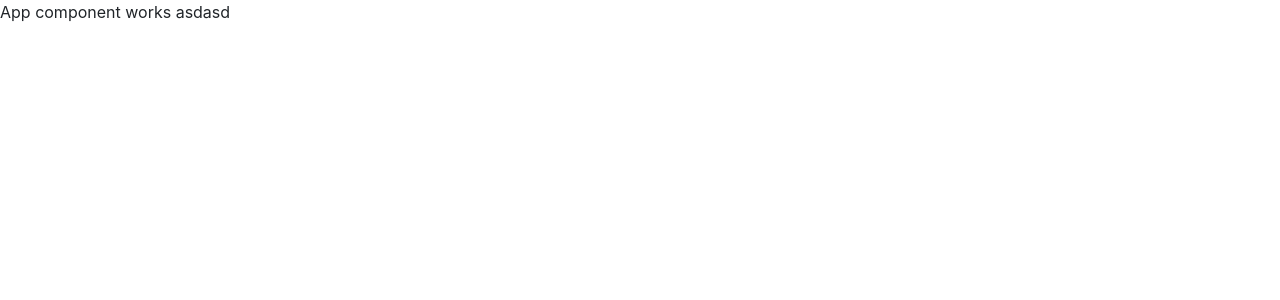
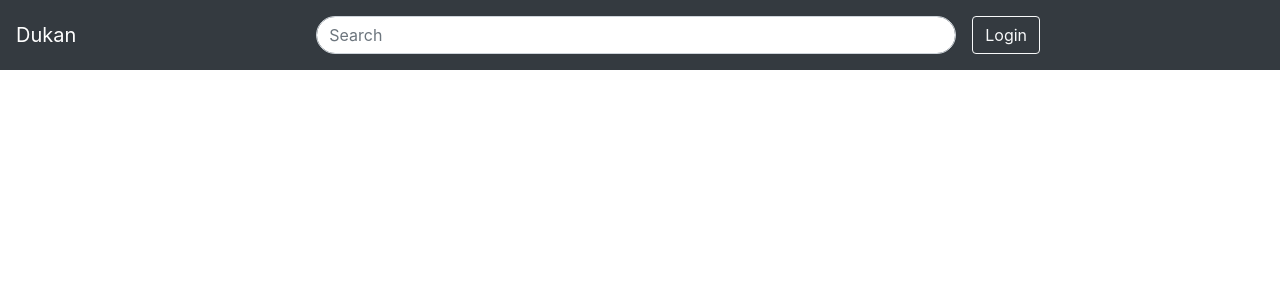
Before and after one commit to SerManish/dukan, an Angular app: page / in a window 1280 px wide. Shown: the top 300 px of the page. Built offline with nearby package versions, Linux system fonts and the light colour scheme.

Commit message:
basic layout of navigation bar

```diff
--- a/src/app/app.component.html
+++ b/src/app/app.component.html
@@ -1 +1 @@
-<p>App component works asdasd</p>
+<app-navigation-bar></app-navigation-bar>
--- a/src/app/app.module.ts
+++ b/src/app/app.module.ts
@@ -2,10 +2,12 @@ import { BrowserModule } from '@angular/platform-browser';
 import { NgModule } from '@angular/core';
 
 import { AppComponent } from './app.component';
+import { NavigationBarComponent } from './navigation-bar/navigation-bar.component';
 
 @NgModule({
   declarations: [
-    AppComponent
+    AppComponent,
+    NavigationBarComponent
   ],
   imports: [
     BrowserModule
--- /dev/null
+++ b/src/app/navigation-bar/navigation-bar.component.css
@@ -0,0 +1,8 @@
+.searchbar {
+    width: 50vw;
+    border-radius: 20px;
+}
+
+.loginbtn {
+    float: right;
+}
--- /dev/null
+++ b/src/app/navigation-bar/navigation-bar.component.html
@@ -0,0 +1,20 @@
+<nav class="navbar navbar-expand-sm navbar-dark bg-dark fixed-top">
+    <a class="navbar-brand" href="#">Dukan</a>
+
+    <button class="navbar-toggler" type="button">
+      <span class="navbar-toggler-icon"></span>
+    </button>
+
+    <div class="collapse navbar-collapse">
+      <ul class="navbar-nav mx-auto">
+        <li class="nav-item nav-link">
+            <input class="searchbar form-control my-2 my-sm-0" placeholder="Search">
+        </li>
+        <li class="nav-item">
+          <a class="nav-link" href="#">
+            <button class=" btn btn-outline-light my-2 my-sm-0" type="button">Login</button>
+          </a>
+        </li>
+      </ul>
+    </div>
+</nav>
--- /dev/null
+++ b/src/app/navigation-bar/navigation-bar.component.ts
@@ -0,0 +1,15 @@
+import { Component, OnInit } from '@angular/core';
+
+@Component({
+  selector: 'app-navigation-bar',
+  templateUrl: './navigation-bar.component.html',
+  styleUrls: ['./navigation-bar.component.css']
+})
+export class NavigationBarComponent implements OnInit {
+
+  constructor() { }
+
+  ngOnInit(): void {
+  }
+
+}
```
